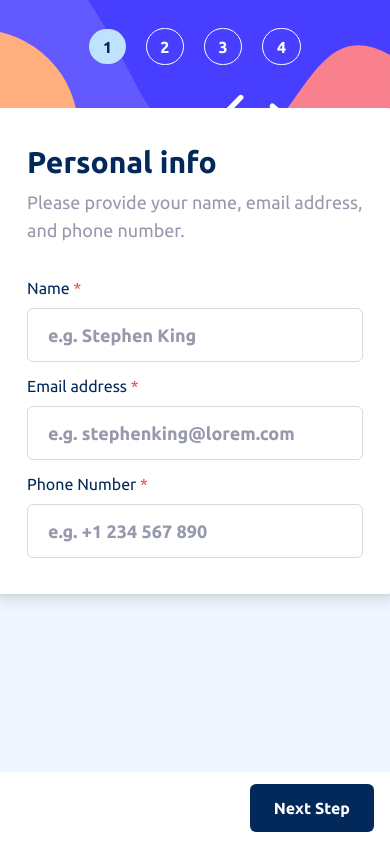
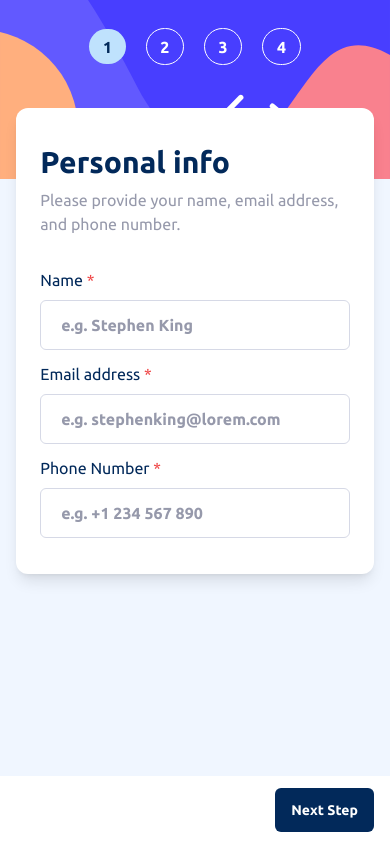
Before and after one commit to LOUDO56/multi-step-form, a Vue app: page / in a window 390 px wide. Built offline with nearby package versions, Linux system fonts and the light colour scheme.

Commit message:
Responsive fix

```diff
--- a/src/App.vue
+++ b/src/App.vue
@@ -1,6 +1,6 @@
 <template>
 
-  <div class="flex justify-center items-center w-screen h-screen overflow-hidden">
+  <div class="flex justify-center items-center w-screen h-screen">
     <div class="self-start block lg:hidden w-full relative">
       <img src="/images/bg-sidebar-mobile.svg" alt="side bar mobile" class="absolute w-full lg:hidden block -z-10">
       <div class=" flex flex-row justify-center items-center gap-5 my-7">
@@ -10,7 +10,7 @@
         <Step :stepCount="4" description="Summary" :isActive="currentStep >= 4 " />
       </div>
     </div>
-    <div class="rounded-xl bg-white flex gap-10 p-4 m-3 absolute top-24 shadow-lg">
+    <div class="rounded-xl bg-white flex gap-10 p-4 m-3 absolute top-24 shadow-lg w-11/12 lg:w-auto">
       <div class="rounded-xl relative hidden lg:block">
         <img src="/images/bg-sidebar-desktop.svg" alt="side bar desktop" class="w-[18.9rem] lg:block hidden">
         <div class="absolute top-10 left-10 flex flex-col gap-7">
@@ -22,7 +22,7 @@
       </div>
       <!-- First Step -->
 
-      <div class="w-full lg:w-[42rem] px-5 lg:px-20">
+      <div class="w-full lg:w-[42rem] px-2 lg:px-20">
         <div class="flex flex-col h-full" v-if="currentStep === 1">
           <div class="mt-5 lg:mt-10">
             <StepDesc title="Personal info" subtitle="Please provide your name, email address, and phone number." />
@@ -96,11 +96,11 @@
               />
             </div>
             <div class="flex gap-7 items-center justify-center bg-magnolia py-4 mt-8 rounded-md">
-              <p :class="`font-bold ${billing === 'monthly' ? 'text-marine-blue' : 'text-cool-gray'}`">Monthly</p>
+              <p :class="`font-bold text-sm lg:text-base ${billing === 'monthly' ? 'text-marine-blue' : 'text-cool-gray'}`">Monthly</p>
               <button @click="changeBilling" class="w-10 h-5 bg-marine-blue rounded-xl p-1 flex items-center relative">
                 <div :class="`w-3 h-3 rounded-full bg-white absolute ${billing === 'monthly' ? 'left-1' : 'translate-x-5'} transition duration-50 ease-out`"></div>
               </button>
-              <p :class="`font-bold ${billing === 'yearly' ? 'text-marine-blue' : 'text-cool-gray'}`">Yearly</p>
+              <p :class="`font-bold text-sm lg:text-base ${billing === 'yearly' ? 'text-marine-blue' : 'text-cool-gray'}`">Yearly</p>
             </div>
           </div>
           <div class="flex justify-between mt-auto mb-5">
@@ -159,30 +159,30 @@
               <div class="flex justify-between items-center">
                 <div class="flex flex-col">
                   <span class="text-marine-blue font-bold">{{ planSelected.name }} {{ billing === 'monthly' ? '(Monthly)' : '(Yearly)' }}</span>
-                  <button @click="() => currentStep = 2" class="text-cool-gray underline hover:text-purplish-blue transition duration-200 text-left">Change</button>
+                  <button @click="() => currentStep = 2" class="text-cool-gray underline hover:text-purplish-blue transition duration-200 text-left text-sm lg:text-base">Change</button>
                 </div>
                 <span class="font-bold text-marine-blue">{{ montlyOrYearly(planSelected.price) }}</span>
               </div>
               <hr class="my-5">
               <div class="flex flex-col gap-5">
                 <div class="flex justify-between items-center" v-if="isOnlineServiceSelected">
-                  <span class="text-cool-gray">Online Service</span>
+                  <span class="text-cool-gray text-sm lg:text-base">Online Service</span>
                   <span class="text-marine-blue">+{{ montlyOrYearly(1) }}</span>
                 </div>
                 <div class="flex justify-between items-center"  v-if="isLargerStorageSelected">
-                  <span class="text-cool-gray">Larger storage</span>
+                  <span class="text-cool-gray text-sm lg:text-base">Larger storage</span>
                   <span class="text-marine-blue">+{{ montlyOrYearly(2) }}</span>
                 </div>
                 <div class="flex justify-between items-center"  v-if="isCustomProfileSelected">
-                  <span class="text-cool-gray">Customizable profile</span>
+                  <span class="text-cool-gray text-sm lg:text-base">Customizable profile</span>
                   <span class="text-marine-blue">+{{ montlyOrYearly(2) }}</span>
                 </div>
               </div>
             </div>
           </div>
           <div class="mt-5 flex justify-between items-center px-5 lg:px-0">
-            <span class="text-cool-gray">Total {{ billing === 'monthly' ? '(per month)' : '(per year)' }}</span>
-            <span class="text-purplish-blue font-bold text-xl">+${{ billing === 'monthly' ? totalPrice + '/mo' : totalPrice + '/yr' }}</span>
+            <span class="text-cool-gray text-sm lg:text-base">Total {{ billing === 'monthly' ? '(per month)' : '(per year)' }}</span>
+            <span class="text-purplish-blue font-bold text-lg lg:text-xl">+${{ billing === 'monthly' ? totalPrice + '/mo' : totalPrice + '/yr' }}</span>
           </div>
           <div class="flex justify-between mt-auto mb-5">
             <GoBackButton @previousStep="previousStep" :customStyle="'hidden lg:block'" />
@@ -198,7 +198,7 @@
         </div>
       </div>
     </div>
-    <div class="absolute bottom-0 w-full bg-white py-3 px-4 block lg:hidden" v-if="currentStep < 5">
+    <div class="fixed bottom-0 w-full bg-white py-3 px-4 block lg:hidden" v-if="currentStep < 5">
       <div class="flex justify-between items-center">
         <GoBackButton @previousStep="previousStep" v-if="currentStep > 1" />
         <div class="ml-auto">
--- a/src/components/AddOns.vue
+++ b/src/components/AddOns.vue
@@ -3,12 +3,12 @@
     <button @click="$emit('changeSelectionExtra')" :class="`flex items-center rounded-lg justify-between px-5 py-3 lg:px-7 lg:py-5 border ${isActive ? 'border-purplish-blue bg-alabaster' : 'border-light-gray bg-white'} transition duration-200 hover:border-purplish-blue`">
         <div class="flex gap-5 lg:gap-7 items-center">
                 <img src="/images/icon-checkmark.svg" alt="icon checkmark" :class="`w-6 h-6 p-1 rounded-md border ${isActive ? 'bg-purplish-blue border-purplish-blue' : 'bg-white border-light-gray'} transition duration-200`">
-            <div class="flex flex-col text-left">
-                <span class="font-bold text-lg text-marine-blue">{{ title }}</span>
-                <span class="text-cool-gray">{{ subtitle }}</span>
+            <div class="flex flex-col text-left text-sm lg:text-base">
+                <span class="font-bold text-base lg:text-lg text-marine-blue">{{ title }}</span>
+                <span class="text-cool-gray text-sm lg:text-base">{{ subtitle }}</span>
             </div>
         </div>
-        <div class="text-purplish-blue">
+        <div class="text-purplish-blue text-sm lg:text-base">
             +{{ montlyOrYearly(price) }}
         </div>
     </button>
--- a/src/components/Button.vue
+++ b/src/components/Button.vue
@@ -1,5 +1,5 @@
 <template>
-    <button @click="$emit('nextStep')" :class="`${customColor ? customColor : 'bg-marine-blue'} ${customStyle} text-white font-bold px-6 py-3 rounded-md lg:rounded-xl ${customHover ? customHover : 'hover:bg-marine-blue-hover'} transition duration-200`">
+    <button @click="$emit('nextStep')" :class="`${customColor ? customColor : 'bg-marine-blue'} ${customStyle} text-sm lg:text-base text-white font-bold px-4 lg:px-6 py-3 rounded-md lg:rounded-xl ${customHover ? customHover : 'hover:bg-marine-blue-hover'} transition duration-200`">
         <slot></slot>
     </button>
 </template>
--- a/src/components/GoBackButton.vue
+++ b/src/components/GoBackButton.vue
@@ -1,5 +1,5 @@
 <template>
-    <button @click="$emit('previousStep')" :class="`${customStyle} font-bold text-cool-gray text-lg transition duration-200 hover:text-marine-blue`">Go Back</button>
+    <button @click="$emit('previousStep')" :class="`${customStyle} font-bold text-cool-gray text-sm lg:text-lg transition duration-200 hover:text-marine-blue`">Go Back</button>
 </template>
 
 <script setup>
--- a/src/components/Input.vue
+++ b/src/components/Input.vue
@@ -4,7 +4,7 @@
             <label :for="name" class="text-marine-blue">{{ name }} <span class="text-red-500" v-if="required">*</span></label>
             <p class="font-bold text-strawberry-red">{{ error }}</p>
         </div>
-        <input :type="type" :placeholder="placeholder" :name="name" :id="name" @input="handleInput($event)" :value="modelValue" :class="`px-5 py-3 border font-bold ${error === '' ? 'border-light-gray' : 'border-strawberry-red'} rounded-md lg:rounded-lg text-marine-blue placeholder:text-cool-gray text-lg ring-0 outline-none ${error === '' ? 'focus:border-marine-blue' : ''} transition duration-200`">
+        <input :type="type" :placeholder="placeholder" :name="name" :id="name" @input="handleInput($event)" :value="modelValue" :class="`px-5 py-3 border font-bold ${error === '' ? 'border-light-gray' : 'border-strawberry-red'} rounded-md lg:rounded-lg text-marine-blue placeholder:text-cool-gray text-base lg:text-lg ring-0 outline-none ${error === '' ? 'focus:border-marine-blue' : ''} transition duration-200`">
     </div>
 </template>
 
--- a/src/components/Plan.vue
+++ b/src/components/Plan.vue
@@ -4,9 +4,9 @@
         <div class="w-[2.7rem] mt-1">
             <img :src="iconLink" :alt="`Icon of ${name}`" class="w-full">
         </div>
-        <div class="text-left lg:text-right">
-            <p class="font-bold text-marine-blue text-lg">{{ name }}</p>
-            <p class="text-cool-gray">{{ montlyOrYearly(price) }}</p>
+        <div class="text-left">
+            <p class="font-bold text-marine-blue text-base lg:text-lg">{{ name }}</p>
+            <p class="text-cool-gray text-sm lg:text-base">{{ montlyOrYearly(price) }}</p>
             <p class="text-marine-blue text-sm lg:mt-0 mt-0.5" v-if="billing === 'yearly'">2 months free</p>
         </div>
     </button>
--- a/src/components/StepDesc.vue
+++ b/src/components/StepDesc.vue
@@ -3,7 +3,7 @@
         <h1 class="font-bold text-marine-blue lg:text-4xl text-3xl">
         {{ title }}
         </h1>
-        <h2 class="text-cool-gray text-lg">
+        <h2 class="text-cool-gray text-base lg:text-lg">
             {{ subtitle }}
         </h2>
     </div>
```
Also changed, not shown: 1 other file (tests, documents, lock files or other folders).
